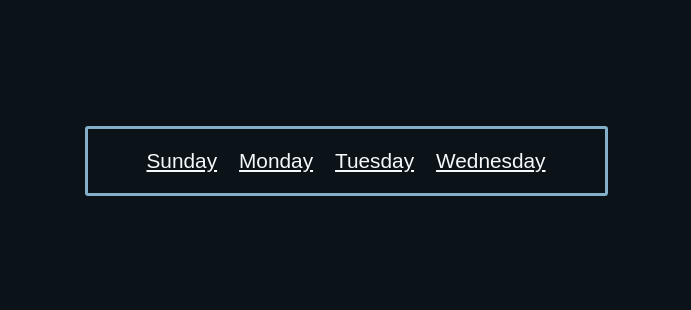
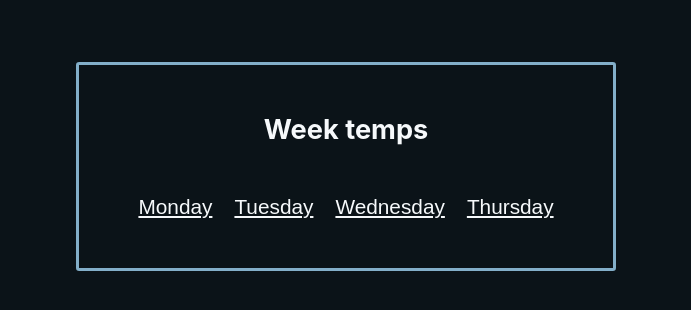
Before and after one commit to MichalUSER/weather_app, a Svelte app: page / in a window 1280 px wide. Shown: the part 352-662 px from the top of the page, without its empty margins (310-1001 px from the left). Built offline with nearby package versions, Linux system fonts and the light colour scheme; no server answers.

Commit message:
days props and better styles

```diff
--- a/src/App.svelte
+++ b/src/App.svelte
@@ -27,7 +27,7 @@
 <main>
   <Temp number={temp} {hour} />
   <TodayTemps {temps} />
-  <TempButtons />
+  <TempButtons days={["Monday", "Tuesday", "Wednesday", "Thursday"]} />
 </main>
 
 <style lang="scss">
--- a/src/components/TempButtons.svelte
+++ b/src/components/TempButtons.svelte
@@ -1,5 +1,8 @@
 <script lang="ts">
   import { onMount } from "svelte";
+
+  export let days: string[];
+  // export let temps: ITemp[];
 
   onMount(() => {
     let t = new Date();
@@ -7,11 +10,13 @@
   });
 </script>
 
-<div>
-  <button>Sunday</button>
-  <button>Monday</button>
-  <button>Tuesday</button>
-  <button>Wednesday</button>
+<div class="component">
+  <h1>Week temps</h1>
+  <div class="days">
+    {#each days as d}
+      <button>{d}</button>
+    {/each}
+  </div>
 </div>
 
 <!-- <Day
@@ -41,8 +46,19 @@
     }
   }
 
-  div {
+  h1 {
+    font-size: 1.7rem;
+    margin: 0;
+    margin-bottom: 3rem;
+  }
+
+  .component {
     @include component;
+    margin-top: 4rem;
+    padding: 3rem 3rem;
+  }
+
+  .days {
     display: flex;
     justify-content: center;
     flex-direction: row;
```
